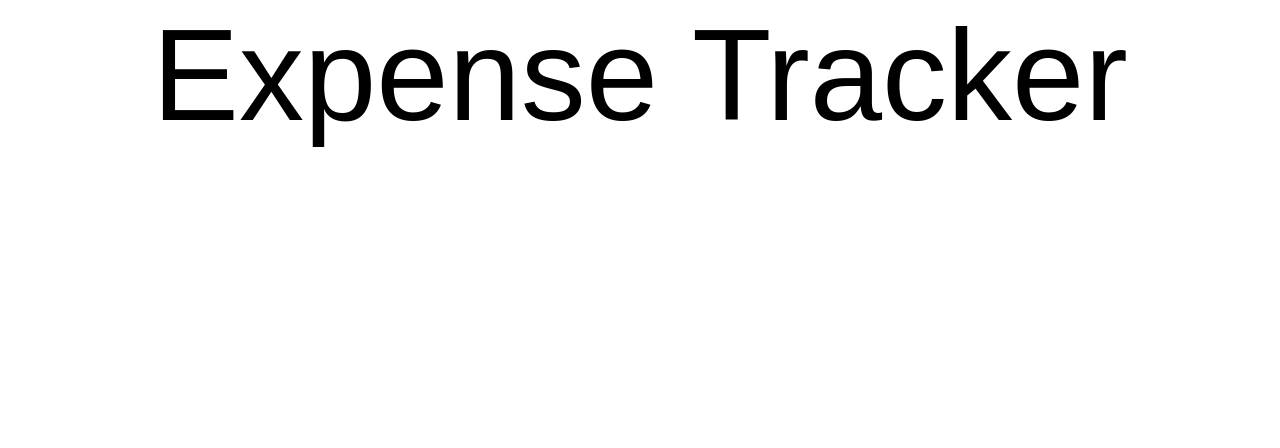
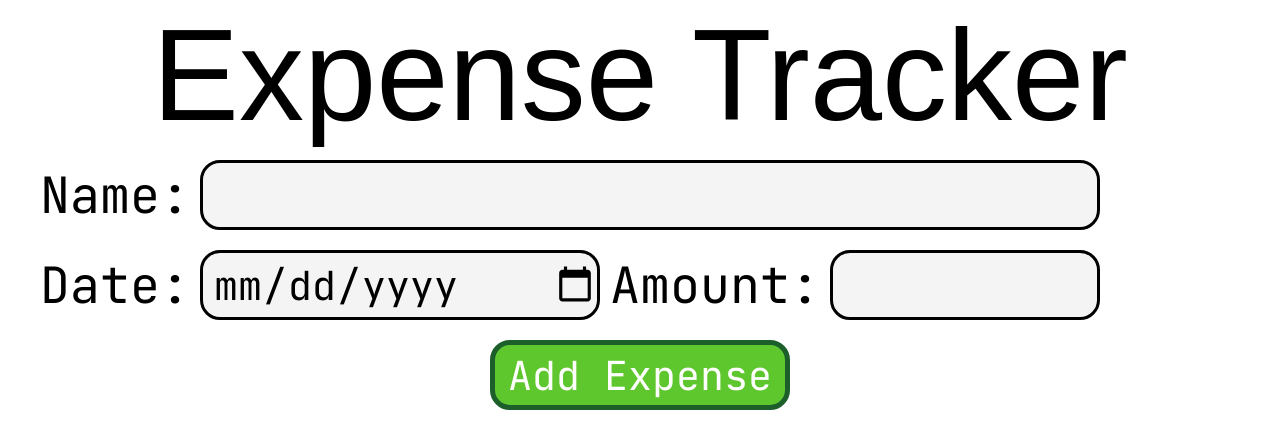
Before and after one commit to bjechna/expense-tracker, a plain HTML site: page index.html in a window 1280 px wide. Drawn offline with Linux system fonts and the light colour scheme; a web font is replaced by a local one.

Commit message:
Made inputs and added style to them

```diff
--- a/index.html
+++ b/index.html
@@ -12,7 +12,23 @@
     <div id="container">
         <h1>Expense Tracker</h1>
         <div id="app">
+            <div class="entries">
+                <div class="name-entry">
+                    <span>Name:</span>
+                    <input type="text">
+                </div>
 
+                <div class="date-entry">
+                    <span>Date:</span>
+                    <input type="date">
+                </div>
+
+                <div class="amount-entry">
+                    <span>Amount:</span>
+                    <input type="number">
+                </div>
+            </div>
+            <button>Add Expense</button>
         </div>
     </div>
 </body>
--- a/main.css
+++ b/main.css
@@ -30,4 +30,60 @@ h1 {
     width: 100%;
     max-width: 1200px;
     min-height: 700px;
+    display: flex;
+    align-items: center;
+    flex-direction: column;
 }
+
+.entries {
+    width: 100%;
+    display: flex;
+    flex-wrap: wrap;
+}
+
+.entries div {
+    display: flex;
+    align-items: center;
+}
+
+.entries span {
+    font-size: 50px;
+}
+
+.entries input {
+    height: 70px;
+    border-radius: 20px;
+    border: 3px black solid;
+    background: #F4F4F4;
+    margin: 10px;
+    font-size: 40px;
+    padding-left: 10px;
+}
+
+.name-entry input {
+    width: 900px;
+}
+
+.date-entry input {
+    width: 400px;
+}
+
+.amount-entry input {
+    width: 270px;
+}
+
+button {
+    width: 300px;
+    height: 70px;
+    background: #5FC72E;
+    color: #ffffff;
+    border: #1D5F2B 5px solid;
+    border-radius: 20px;
+    font-size: 40px;
+    margin: 10px;
+}
+
+button:hover {
+    background: #6FD83F;
+    border-color: #2E6F3C;
+}
```
